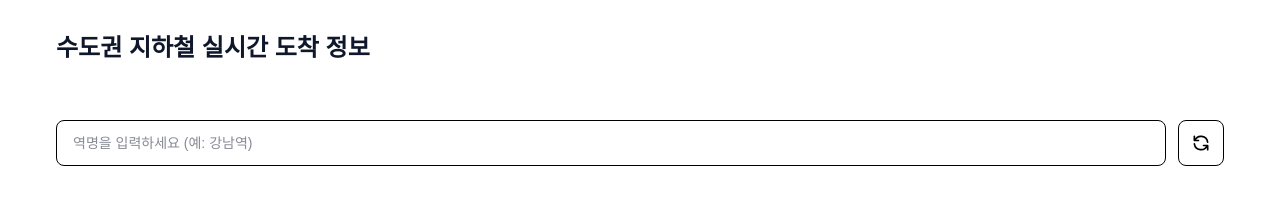
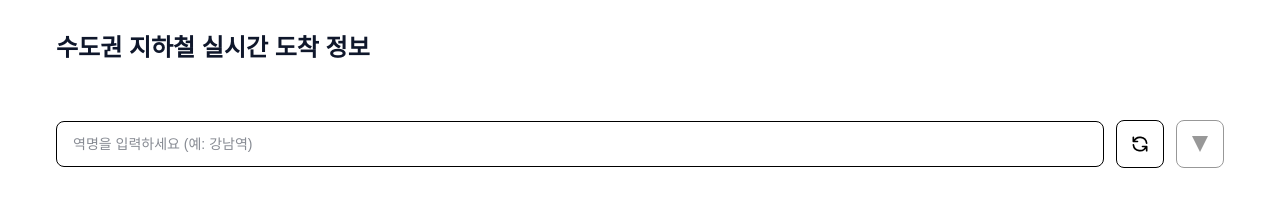
Before and after one commit to peng-jo/react-metro, a React (Vite) app: page / in a window 1280 px wide. Shown: the top 218 px of the page. Built offline with nearby package versions, Linux system fonts and the light colour scheme.

Commit message:
update Search : 검색 자동새로고침 기능 추가

```diff
--- a/src/components/station/Station.tsx
+++ b/src/components/station/Station.tsx
@@ -9,19 +9,24 @@ import StationInfoList from "./StationInfoList";
 
 import { useStation } from "@/hooks/useStation";
 import { useScrollStatus } from "@/hooks/useScrollStatus";
-import { useFetch } from "@/hooks/useFetch";
+
 import { StationInfo } from "@/types/stationType";
 
 const Station: React.FC = () => {
-  const [stationName, setStationName] = useState("");
-  const [selectedCode, setSelectedCode] = useState<string>("");
-  const [selectedCodes, setSelectedCodes] = useState<string[]>([]);
-
-  const query = stationName ? `metro/${stationName}` : null;
-
-  const { data, loading, error, reFetchData } = useFetch(query);
-  const { arrivals, isOpensearchList, addSec, setIsOpensearchList } =
-    useStation(data);
+  const {
+    arrivals,
+    isOpensearchList,
+    setIsOpensearchList,
+    addSec,
+    setStationName,
+    loading,
+    selectedCode,
+    setSelectedCode,
+    selectedCodes,
+    setSelectedCodes,
+    reFetchData,
+    query,
+  } = useStation();
 
   const scrollStatus = useScrollStatus();
 
@@ -38,6 +43,7 @@ const Station: React.FC = () => {
 
   const station = metroEngine.getStationInfoByCode(selectedCode);
   const color = station?.color ?? "#FFFFFF";
+  const isSearched = arrivals.length > 0;
 
   return (
     <div>
@@ -50,6 +56,7 @@ const Station: React.FC = () => {
         setIsOpensearchList={setIsOpensearchList}
         scrollStatus={scrollStatus}
         stationColor={color}
+        isSearched={isSearched}
       />
       <Search
         type="FIXED"
@@ -60,6 +67,7 @@ const Station: React.FC = () => {
         setIsOpensearchList={setIsOpensearchList}
         scrollStatus={scrollStatus}
         stationColor={color}
+        isSearched={isSearched}
       />
 
       {arrivals?.length > 0 && <StationInfoReceiveTime addSec={addSec} />}
--- a/src/components/station/StationSearch.tsx
+++ b/src/components/station/StationSearch.tsx
@@ -1,10 +1,12 @@
 import { metroEngine } from "@/core/metroEngine";
-import React, { useMemo, useState } from "react";
+import React, { useMemo, useState, useEffect, useRef } from "react";
 
 import { getChoseong } from "es-hangul";
 import SpinIcon from "./icon/SpinIcon";
 import { StationInfo } from "@/types/stationType";
 import { BLACK_COLOR, WHITE_COLOR } from "./constants";
+import { REFRESH_INTERVAL_OPTIONS, RefreshInterval } from "./enums";
+import { useTimerStore, type TimerState } from "@/store/timerStore";
 
 interface SearchProps {
   onChangeStaion: (stationInfo: StationInfo) => void;
@@ -15,6 +17,7 @@ interface SearchProps {
   isOpensearchList: boolean;
   setIsOpensearchList: React.Dispatch<React.SetStateAction<boolean>>;
   type: "TOP" | "FIXED";
+  isSearched: boolean;
 }
 
 const StationSearch: React.FC<SearchProps> = ({
@@ -26,8 +29,33 @@ const StationSearch: React.FC<SearchProps> = ({
   scrollStatus,
   stationColor,
   type,
+  isSearched,
 }) => {
   const [keyword, setKeyword] = useState("");
+  const [isRefreshMenuOpen, setIsRefreshMenuOpen] = useState(false);
+
+  const refreshInterval = useTimerStore(
+    (state: TimerState) => state.refreshInterval,
+  );
+  const setRefreshInterval = useTimerStore(
+    (state: TimerState) => state.setRefreshInterval,
+  );
+
+  const menuRef = useRef<HTMLDivElement>(null);
+
+  // 외부 클릭 시 메뉴 닫기
+  useEffect(() => {
+    const handleClickOutside = (event: MouseEvent) => {
+      if (menuRef.current && !menuRef.current.contains(event.target as Node)) {
+        setIsRefreshMenuOpen(false);
+      }
+    };
+
+    document.addEventListener("mousedown", handleClickOutside);
+    return () => {
+      document.removeEventListener("mousedown", handleClickOutside);
+    };
+  }, []);
 
   const filteredStations: StationInfo[][] = useMemo(() => {
     const stationNames = metroEngine.getStationNames();
@@ -54,6 +82,8 @@ const StationSearch: React.FC<SearchProps> = ({
   const buttonTextColor =
     stationColor === WHITE_COLOR ? BLACK_COLOR : WHITE_COLOR;
   const bolderColor = stationColor === WHITE_COLOR ? "black" : stationColor;
+
+  const refreshButtonColor = isSearched ? stationColor : WHITE_COLOR;
 
   let className = "relative";
 
@@ -90,13 +120,13 @@ const StationSearch: React.FC<SearchProps> = ({
     onChangeStaion(station);
   }
 
-  // function handleSearch() {
-  //   if (!stationInfo) {
-  //     return;
-  //   }
-  //   setOpen(false);
-  //   onChangeStaion(stationInfo);
-  // }
+  function hanldeOnRefreshClick(value: RefreshInterval): void {
+    if (isSearched) {
+      isSearched;
+    }
+    setRefreshInterval(value);
+    setIsRefreshMenuOpen(false);
+  }
 
   return (
     <div className={`${className} py-3 md:py-6 top-0 z-10 bg-white`}>
@@ -161,14 +191,66 @@ const StationSearch: React.FC<SearchProps> = ({
 
         <button
           onClick={onRefreshData}
-          className="p-3 rounded-lg cursor-pointer border"
+          className="w-12 h-12 flex justify-center items-center rounded-lg cursor-pointer border transition-transform active:scale-95"
           style={{
             backgroundColor: stationColor,
             border: `1px solid ${bolderColor}`,
           }}
+          title="지금 새로고침"
         >
           <SpinIcon speed={"slow"} loading={loading} color={buttonTextColor} />
         </button>
+
+        {/* 자동 갱신 설정 버튼 */}
+        <div ref={menuRef}>
+          <button
+            onClick={() => setIsRefreshMenuOpen(!isRefreshMenuOpen)}
+            className={`
+    w-12 h-12 flex justify-center items-center rounded-lg border
+    transition-all active:scale-95
+    ${isSearched ? "cursor-pointer" : "opacity-40 cursor-pointer pointer-events-none"}
+  `}
+            style={{
+              backgroundColor: refreshButtonColor,
+              border: `1px solid ${bolderColor}`,
+            }}
+            title="자동 갱신 설정"
+          >
+            <div
+              className="w-4 h-4  [clip-path:polygon(50%_100%,0_0,100%_0)]"
+              style={{ backgroundColor: buttonTextColor }}
+            ></div>
+          </button>
+
+          {isRefreshMenuOpen && (
+            <div
+              className="absolute right-0 mt-2 rounded-lg bg-white border shadow-lg z-20 min-w-40"
+              style={{ border: `1px solid ${bolderColor}` }}
+            >
+              {REFRESH_INTERVAL_OPTIONS.map(({ label, value }, index) => (
+                <button
+                  key={value}
+                  onClick={() => hanldeOnRefreshClick(value)}
+                  className={`w-full first:rounded-t-md last:rounded-b-md px-4 pt-3 pb-2 text-sm text-left hover:bg-slate-100 transition-colors
+
+                      ${
+                        refreshInterval === value
+                          ? "font-semibold text-white"
+                          : "text-slate-700"
+                      }`}
+                  style={
+                    refreshInterval === value
+                      ? { backgroundColor: stationColor }
+                      : {}
+                  }
+                >
+                  {label}
+                  {refreshInterval === value && " ✓"}
+                </button>
+              ))}
+            </div>
+          )}
+        </div>
       </div>
     </div>
   );
--- /dev/null
+++ b/src/components/station/enums.ts
@@ -0,0 +1,13 @@
+export type RefreshInterval = 0 | 15 | 30 | 60;
+
+export interface RefreshIntervalOption {
+  label: string;
+  value: RefreshInterval;
+}
+
+export const REFRESH_INTERVAL_OPTIONS: RefreshIntervalOption[] = [
+  { label: "비활성화", value: 0 },
+  { label: "15초", value: 15 },
+  { label: "30초", value: 30 },
+  { label: "1분", value: 60 },
+];
--- a/src/hooks/useStation.tsx
+++ b/src/hooks/useStation.tsx
@@ -1,6 +1,7 @@
 import { RealtimeArrivalInfo } from "@/types/stationType";
 import { useEffect, useState } from "react";
 import { useTimerStore, type TimerState } from "@/store/timerStore";
+import { useFetch } from "./useFetch";
 
 type Result = {
   realtimeArrivalList: RealtimeArrivalInfo[];
@@ -10,12 +11,23 @@ type Result = {
   };
 };
 
-export function useStation(result?: Result) {
+export function useStation() {
   const addSec = useTimerStore((state: TimerState) => state.addSec);
   const tick = useTimerStore((state: TimerState) => state.tick);
   const resetAddSec = useTimerStore((state: TimerState) => state.reset);
+  const refreshInterval = useTimerStore(
+    (state: TimerState) => state.refreshInterval,
+  );
+
+  const [stationName, setStationName] = useState("");
+  const [selectedCode, setSelectedCode] = useState<string>("");
+  const [selectedCodes, setSelectedCodes] = useState<string[]>([]);
   const [isOpensearchList, setIsOpensearchList] = useState(false);
-  const arrivals = result?.realtimeArrivalList ?? [];
+
+  const query = stationName ? `metro/${stationName}` : null;
+  const { data, loading, error, reFetchData } = useFetch(query);
+
+  const arrivals: RealtimeArrivalInfo[] = data?.realtimeArrivalList ?? [];
 
   useEffect(() => {
     const interval = setInterval(() => {
@@ -27,6 +39,20 @@ export function useStation(result?: Result) {
       clearInterval(interval);
     };
   }, [arrivals]);
+
+  // 자동 갱신 로직
+  useEffect(() => {
+    if (!query || refreshInterval === 0) {
+      return;
+    }
+
+    const intervalMs = refreshInterval * 1000;
+    const timer = setInterval(() => {
+      reFetchData(query);
+    }, intervalMs);
+
+    return () => clearInterval(timer);
+  }, [query, refreshInterval, arrivals]);
 
   useEffect(() => {
     const handleEsc = (e: KeyboardEvent) => {
@@ -45,8 +71,16 @@ export function useStation(result?: Result) {
   return {
     arrivals: arrivals,
     receiveTime: new Date(),
-    addSec: addSec,
+    addSec,
+    loading,
+    reFetchData,
+    setStationName,
     isOpensearchList,
     setIsOpensearchList,
+    selectedCodes,
+    setSelectedCodes,
+    selectedCode,
+    setSelectedCode,
+    query,
   };
 }
--- a/src/store/timerStore.ts
+++ b/src/store/timerStore.ts
@@ -4,10 +4,15 @@ export type TimerState = {
   addSec: number;
   tick: () => void;
   reset: () => void;
+  refreshInterval: 0 | 15 | 30 | 60;
+  setRefreshInterval: (interval: 0 | 15 | 30 | 60) => void;
 };
 
 export const useTimerStore = create<TimerState>((set) => ({
   addSec: 0,
   tick: () => set((state) => ({ addSec: state.addSec + 1 })),
   reset: () => set({ addSec: 0 }),
+  refreshInterval: 0,
+  setRefreshInterval: (interval: 0 | 15 | 30 | 60) =>
+    set({ refreshInterval: interval }),
 }));
```
